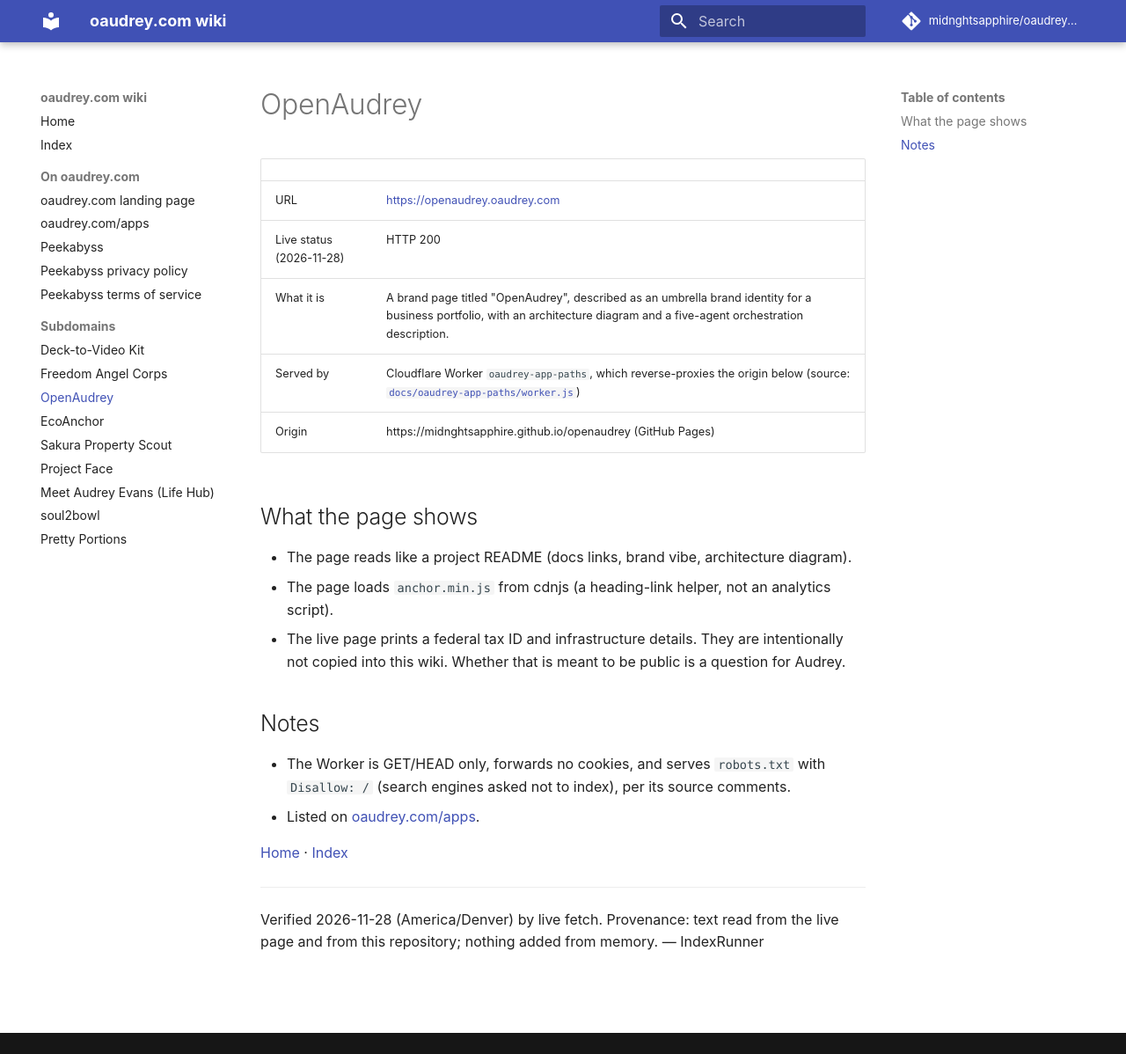
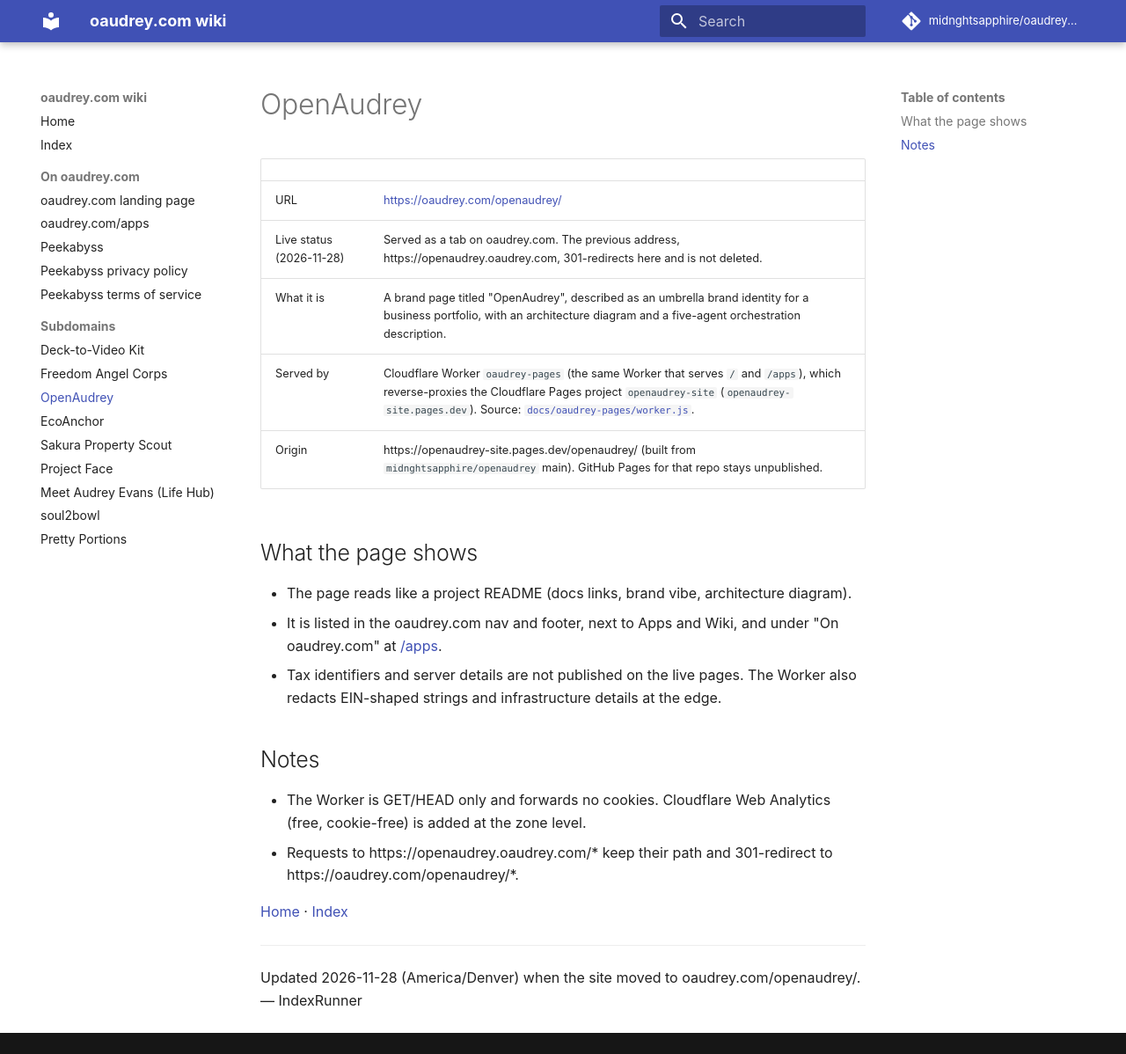
Before and after one commit to midnghtsapphire/oaudrey-pages, an MkDocs documentation site: the page built from docs/wiki/OpenAudrey.md, in a window 1280 px wide and 1198 px high. Shown: the whole window at 88% size. Built offline with MkDocs 1.6.1 and Material for MkDocs 9.7.7, drawn with Linux system fonts in a browser that asks for light colours; comment, search, counter and statistics services are not loaded.

Commit message:
IndexRunner: serve OpenAudrey at oaudrey.com/openaudrey as a site tab — IndexRunner

```diff
--- a/docs/wiki/OpenAudrey.md
+++ b/docs/wiki/OpenAudrey.md
@@ -2,22 +2,22 @@
 
 | | |
 |---|---|
-| URL | <https://openaudrey.oaudrey.com> |
-| Live status (2026-11-28) | HTTP 200 |
+| URL | <https://oaudrey.com/openaudrey/> |
+| Live status (2026-11-28) | Served as a tab on oaudrey.com. The previous address, https://openaudrey.oaudrey.com, 301-redirects here and is not deleted. |
 | What it is | A brand page titled "OpenAudrey", described as an umbrella brand identity for a business portfolio, with an architecture diagram and a five-agent orchestration description. |
-| Served by | Cloudflare Worker `oaudrey-app-paths`, which reverse-proxies the origin below (source: [`docs/oaudrey-app-paths/worker.js`](https://github.com/midnghtsapphire/oaudrey-pages/blob/webforge/apps-tab/docs/oaudrey-app-paths/worker.js)) |
-| Origin | https://midnghtsapphire.github.io/openaudrey (GitHub Pages) |
+| Served by | Cloudflare Worker `oaudrey-pages` (the same Worker that serves `/` and `/apps`), which reverse-proxies the Cloudflare Pages project `openaudrey-site` (`openaudrey-site.pages.dev`). Source: [`docs/oaudrey-pages/worker.js`](https://github.com/midnghtsapphire/oaudrey-pages/blob/main/docs/oaudrey-pages/worker.js). |
+| Origin | https://openaudrey-site.pages.dev/openaudrey/ (built from `midnghtsapphire/openaudrey` main). GitHub Pages for that repo stays unpublished. |
 
 ## What the page shows
 - The page reads like a project README (docs links, brand vibe, architecture diagram).
-- The page loads `anchor.min.js` from cdnjs (a heading-link helper, not an analytics script).
-- The live page prints a federal tax ID and infrastructure details. They are intentionally not copied into this wiki. Whether that is meant to be public is a question for Audrey.
+- It is listed in the oaudrey.com nav and footer, next to Apps and Wiki, and under "On oaudrey.com" at [/apps](Apps-Directory.md).
+- Tax identifiers and server details are not published on the live pages. The Worker also redacts EIN-shaped strings and infrastructure details at the edge.
 
 ## Notes
-- The Worker is GET/HEAD only, forwards no cookies, and serves `robots.txt` with `Disallow: /` (search engines asked not to index), per its source comments.
-- Listed on [oaudrey.com/apps](Apps-Directory.md).
+- The Worker is GET/HEAD only and forwards no cookies. Cloudflare Web Analytics (free, cookie-free) is added at the zone level.
+- Requests to https://openaudrey.oaudrey.com/* keep their path and 301-redirect to https://oaudrey.com/openaudrey/*.
 
 [Home](Home.md) · [Index](Index.md)
 
 ---
-Verified 2026-11-28 (America/Denver) by live fetch. Provenance: text read from the live page and from this repository; nothing added from memory. — IndexRunner
+Updated 2026-11-28 (America/Denver) when the site moved to oaudrey.com/openaudrey/. — IndexRunner
```
Also changed, not shown: README.md (+1 -1 lines), docs/oaudrey-app-paths/worker.js (+10 -1 lines), docs/oaudrey-pages/worker.js (added, +135 -0 lines), docs/wiki/Apps-Directory.md (+1 -1 lines), docs/wiki/Home.md (+1 -1 lines), docs/wiki/Index.md (+1 -1 lines), site/apps/index.html, site/index.html, site/sitemap.xml.
